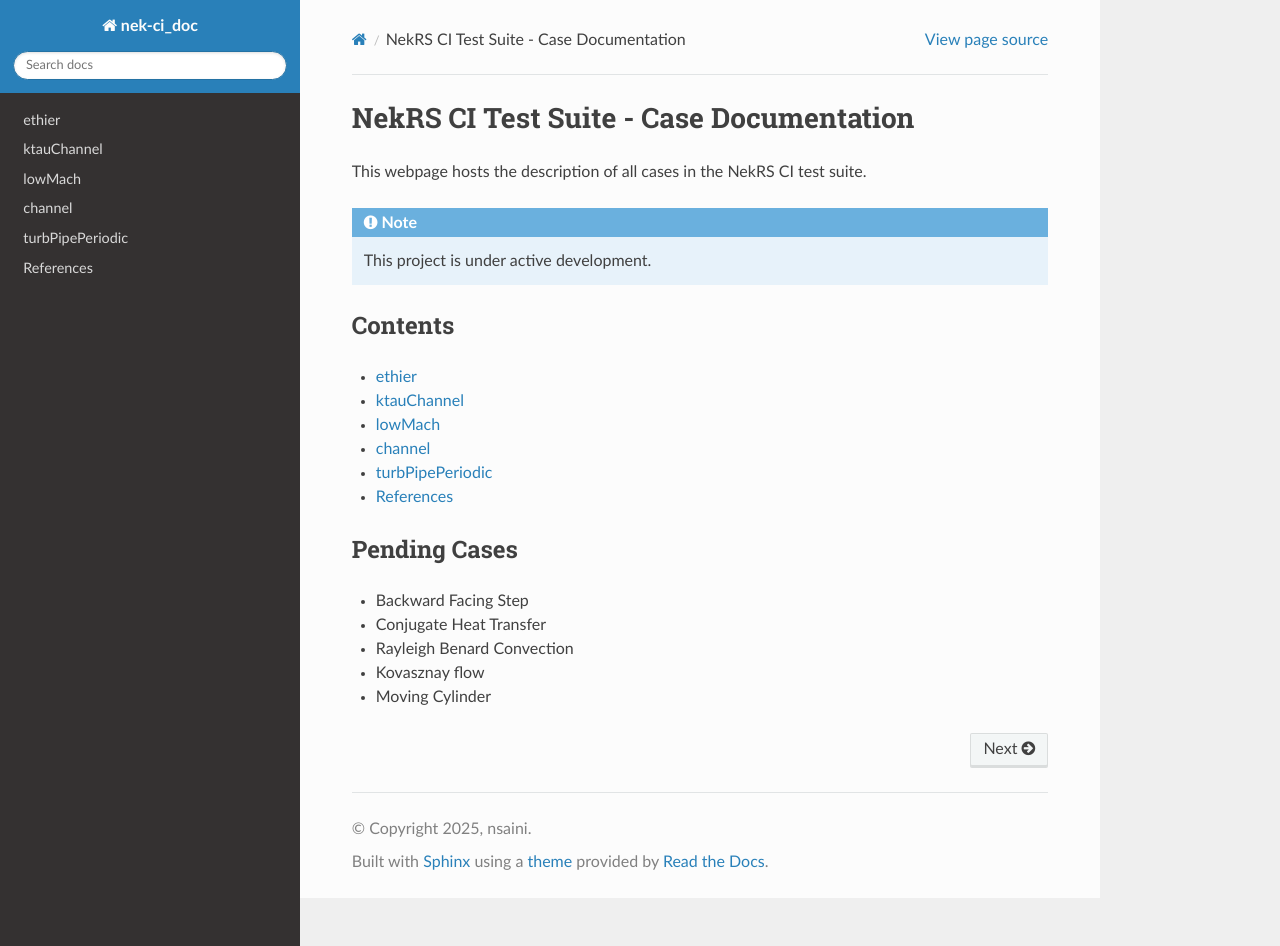
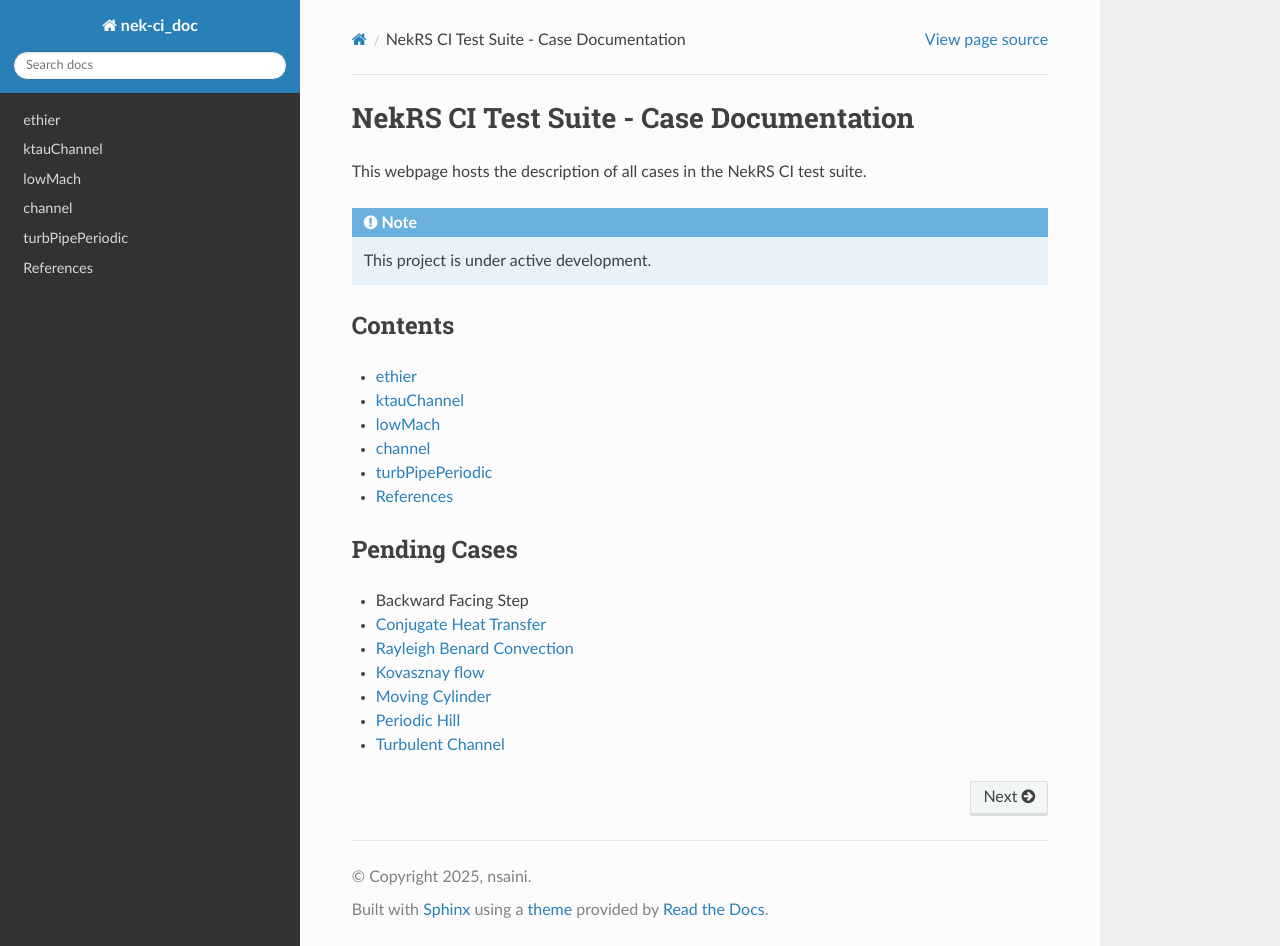
Before and after one commit to maxidalinger/nek_ci_tests, a Sphinx documentation site: the page built from docs/source/index.rst, in a window 1280 px wide and 946 px high. Built offline with Sphinx 7.4.7 and the Read the Docs theme 3.1.0, drawn with Linux system fonts in a browser that asks for light colours.

Commit message:
add cases

```diff
--- a/docs/source/index.rst
+++ b/docs/source/index.rst
@@ -22,7 +22,9 @@ Contents
 Pending Cases
 -------------
 - Backward Facing Step
-- Conjugate Heat Transfer
-- Rayleigh Benard Convection
-- Kovasznay flow
-- Moving Cylinder
+- `Conjugate Heat Transfer <https://github.com/Nek5000/NekExamples/tree/35bac75238bf3e7abb6f621615be1f5b3b2bed04/conj_ht>`_
+- `Rayleigh Benard Convection <https://github.com/Nek5000/NekExamples/tree/35bac75238bf3e7abb6f621615be1f5b3b2bed04/benard>`_
+- `Kovasznay flow <https://github.com/Nek5000/NekExamples/tree/35bac75238bf3e7abb6f621615be1f5b3b2bed04/kovasznay>`_
+- `Moving Cylinder <https://github.com/Nek5000/NekExamples/tree/35bac75238bf3e7abb6f621615be1f5b3b2bed04/mv_cyl>`_
+- `Periodic Hill <https://github.com/Nek5000/NekExamples/tree/35bac75238bf3e7abb6f621615be1f5b3b2bed04/phill>`_
+- `Turbulent Channel <https://github.com/Nek5000/NekExamples/tree/35bac75238bf3e7abb6f621615be1f5b3b2bed04/turbChannel>`_
```
